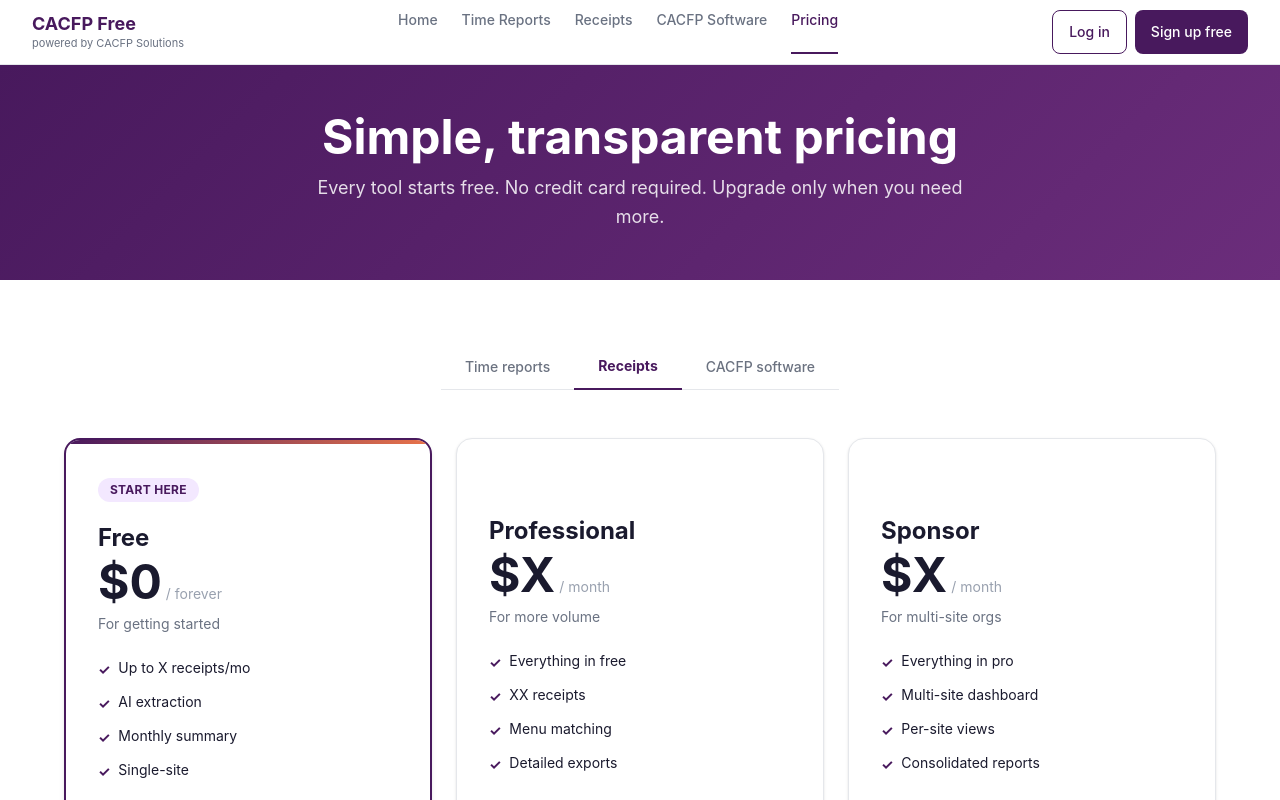
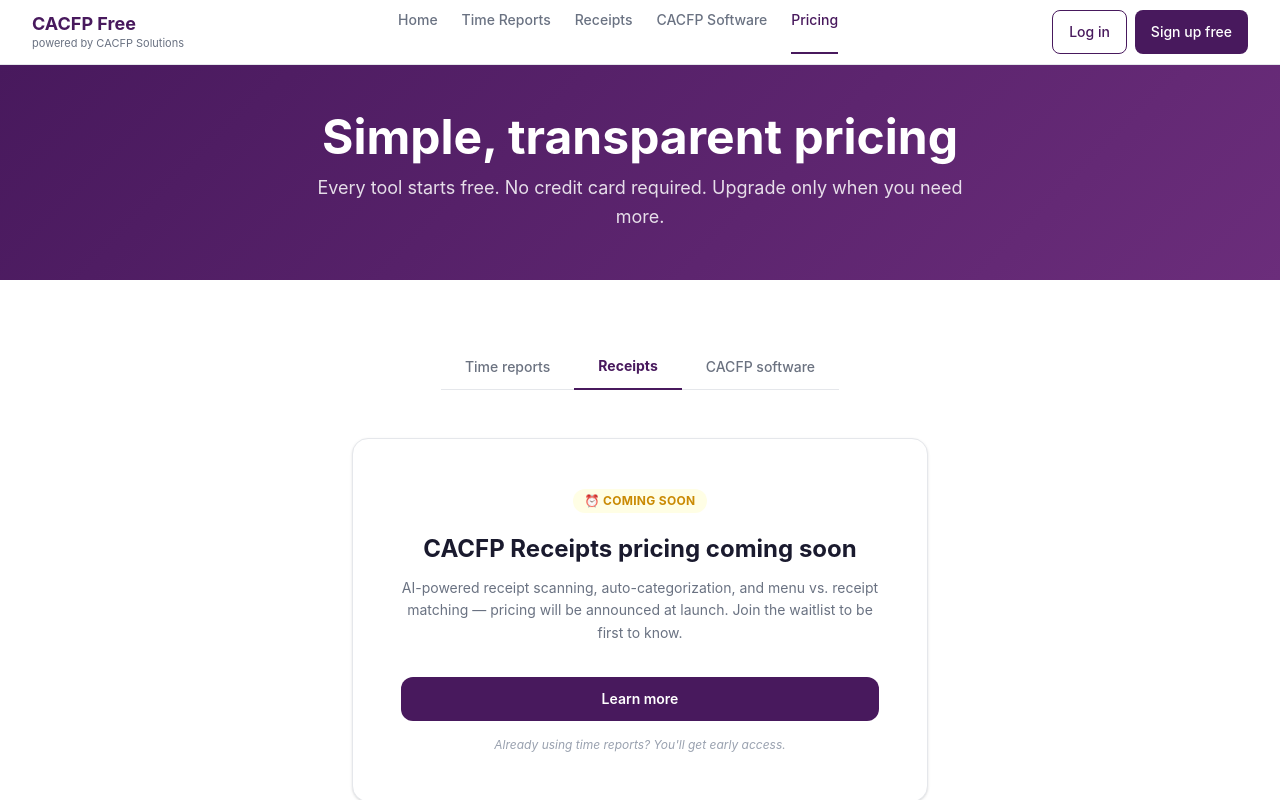
Before and after one commit to chrlsflwrs/cacfpfree-marketing, a Next.js app: page /pricing in a window 1280 px wide. Both pictures are taken after a click on the button "Receipts". Shown: the top 800 px of the page. Built offline with nearby package versions, Linux system fonts and the light colour scheme.

Commit message:
Update receipts to coming soon status. Fix contact form routing. Update pricing table.
Co-Authored-By: Claude Opus 4.8 <noreply@anthropic.com>

```diff
--- a/src/components/ContactForm.tsx
+++ b/src/components/ContactForm.tsx
@@ -11,6 +11,23 @@ type FieldErrors = {
 
 const APP_OPTIONS = ["Time Reports", "Receipts", "CACFP Software"];
 
+/*
+  EMAIL ROUTING: This form POSTs to the TDR app backend (a SEPARATE codebase),
+  not to this marketing repo. Submissions are emailed from there.
+  To change the destination address to support@cacfpfree.com, update the email
+  "to" field in the TDR repo at: src/app/api/forms/contact/route.ts
+  (the route that handles CONTACT_API_URL below). It cannot be changed here.
+*/
+
+/*
+  IMPORTANT (for Charles): The second auto-reply message ("support is only on the
+  free plan") is coming from Intercom, not from this form. To stop it:
+  Go to Intercom → Settings → Inbox → Auto messages or Rules →
+  find the rule sending that free plan message → disable or scope it
+  to exclude contact form submissions.
+*/
+
+// Routes to support@cacfpfree.com — see the TDR API route note above.
 const CONTACT_API_URL = "https://cacfp-free-tdr.vercel.app/api/forms/contact";
 
 export default function ContactForm() {
@@ -69,7 +86,7 @@ export default function ContactForm() {
       <div className="bg-green-50 border border-green-200 rounded-xl p-6 text-center">
         <p className="text-green-700 font-semibold text-lg mb-1">Message sent!</p>
         <p className="text-gray-600 text-sm">
-          Thanks! We&apos;ll get back to you shortly.
+          Thanks! We&apos;ll get back to you within 1 business day.
         </p>
       </div>
     );
--- a/src/components/PricingComparison.tsx
+++ b/src/components/PricingComparison.tsx
@@ -61,17 +61,15 @@ const sections: Section[] = [
       { feature: "Multi-site management", free: "dash", paid: "dash", sponsor: "check" },
     ],
   },
-  {
-    title: "CACFP RECEIPTS",
-    rows: [
-      { feature: "AI receipt scanning", free: "check", paid: "check", sponsor: "check" },
-      { feature: "Auto-categorization", free: "check", paid: "check", sponsor: "check" },
-      { feature: "Monthly summaries", free: "check", paid: "check", sponsor: "check" },
-      { feature: "Receipts per month", free: "Up to X", paid: "Unlimited", sponsor: "Unlimited" },
-      { feature: "Menu vs. receipt matching", free: "dash", paid: "check", sponsor: "check" },
-      { feature: "Multi-site dashboard", free: "dash", paid: "dash", sponsor: "check" },
-    ],
-  },
+];
+
+const receiptsRows = [
+  "AI receipt scanning",
+  "Auto-categorization",
+  "Monthly summaries",
+  "Receipts per month",
+  "Menu vs. receipt matching",
+  "Multi-site dashboard",
 ];
 
 const softwareRows = [
@@ -165,6 +163,47 @@ export default function PricingComparison() {
                 </Fragment>
               ))}
 
+              {/* Receipts — coming soon */}
+              <tr className="bg-[#fafafc] border-t border-b border-gray-200">
+                <td
+                  colSpan={4}
+                  className="px-4 py-3 text-xs font-bold text-[#48195d] uppercase tracking-widest"
+                  style={{
+                    position: "sticky",
+                    left: 0,
+                    background: "#fafafc",
+                    zIndex: 1,
+                  }}
+                >
+                  CACFP RECEIPTS (coming soon)
+                </td>
+              </tr>
+              {receiptsRows.map((row, i) => (
+                <tr
+                  key={row}
+                  className="border-b border-gray-100"
+                >
+                  <td
+                    className="px-4 py-4 text-[#1a1a2e]"
+                    style={{
+                      position: "sticky",
+                      left: 0,
+                      background: "white",
+                      zIndex: 1,
+                      boxShadow: "2px 0 4px rgba(0,0,0,0.06)",
+                    }}
+                  >
+                    {row}
+                  </td>
+                  <td
+                    colSpan={3}
+                    className="px-4 py-4 text-center text-gray-400 italic text-sm"
+                  >
+                    {i === 0 ? "Pricing announced at launch" : ""}
+                  </td>
+                </tr>
+              ))}
+
               {/* Software — coming soon */}
               <tr className="bg-[#fafafc] border-t border-b border-gray-200">
                 <td
--- a/src/components/PricingTabs.tsx
+++ b/src/components/PricingTabs.tsx
@@ -127,110 +127,32 @@ function TimeReportsCards() {
   );
 }
 
-function ReceiptsCards() {
-  const freeFeatures = [
-    "Up to X receipts/mo",
-    "AI extraction",
-    "Monthly summary",
-    "Single-site",
-  ];
-  const proFeatures = [
-    "Everything in free",
-    "XX receipts",
-    "Menu matching",
-    "Detailed exports",
-  ];
-  const sponsorFeatures = [
-    "Everything in pro",
-    "Multi-site dashboard",
-    "Per-site views",
-    "Consolidated reports",
-  ];
-
+function ReceiptsComingSoon() {
   return (
-    <div className="grid grid-cols-1 md:grid-cols-2 lg:grid-cols-3 gap-6">
-      {/* Free — featured */}
-      <div className="flex flex-col bg-white border-2 border-[#48195d] rounded-2xl overflow-hidden shadow-md hover:-translate-y-0.5 hover:shadow-[0_8px_24px_rgba(72,25,93,0.12)] transition-all duration-200">
-        <GradientStripe />
-        <div className="flex flex-col flex-1 p-8">
-          <div className="mb-5">
-            <span className="inline-block px-3 py-1 text-xs font-bold text-[#48195d] bg-[#f3e8ff] rounded-full uppercase tracking-wide">
-              Start here
-            </span>
-          </div>
-          <h3 className="text-2xl font-bold text-[#1a1a2e] mb-1">Free</h3>
-          <div className="flex items-baseline gap-1 mb-2">
-            <span className="text-5xl font-bold text-[#1a1a2e]">$0</span>
-            <span className="text-gray-400 text-sm">/ forever</span>
-          </div>
-          <p className="text-sm text-gray-500 mb-6">For getting started</p>
-          <ul className="flex flex-col gap-3 mb-8 flex-1">
-            {freeFeatures.map((f) => (
-              <li key={f} className="flex items-start gap-2 text-sm text-[#1a1a2e]">
-                <CheckMark />
-                {f}
-              </li>
-            ))}
-          </ul>
-          {/* TODO: Update to deployed receipts app URL when ready */}
-          <Link
-            href="/receipts"
-            className="w-full py-3 text-sm font-semibold text-center text-white bg-[#48195d] rounded-xl hover:bg-[#3a1449] transition-colors min-h-[44px] flex items-center justify-center"
-          >
-            Get started free
-          </Link>
+    <div className="flex justify-center">
+      <div className="bg-white border border-gray-200 rounded-2xl p-12 shadow-sm text-center max-w-xl w-full">
+        <div className="mb-5">
+          <span className="inline-block px-3 py-1 text-xs font-bold text-[#ca8a04] bg-[#fffee5] rounded-full uppercase tracking-wide">
+            ⏰ Coming soon
+          </span>
         </div>
-      </div>
-
-      {/* Professional */}
-      <div className="flex flex-col bg-white border border-gray-200 rounded-2xl p-8 shadow-sm hover:-translate-y-0.5 hover:shadow-[0_8px_24px_rgba(72,25,93,0.08)] transition-all duration-200">
-        <div className="mb-5 h-6" />
-        <h3 className="text-2xl font-bold text-[#1a1a2e] mb-1">Professional</h3>
-        <div className="flex items-baseline gap-1 mb-2">
-          <span className="text-5xl font-bold text-[#1a1a2e]">$X</span>
-          <span className="text-gray-400 text-sm">/ month</span>
-        </div>
-        <p className="text-sm text-gray-500 mb-6">For more volume</p>
-        <ul className="flex flex-col gap-3 mb-8 flex-1">
-          {proFeatures.map((f) => (
-            <li key={f} className="flex items-start gap-2 text-sm text-[#1a1a2e]">
-              <CheckMark />
-              {f}
-            </li>
-          ))}
-        </ul>
-        {/* TODO: Update to deployed receipts app URL when ready */}
+        <h3 className="text-2xl font-bold text-[#1a1a2e] mb-3">
+          CACFP Receipts pricing coming soon
+        </h3>
+        <p className="text-sm text-gray-500 mb-8 leading-relaxed">
+          AI-powered receipt scanning, auto-categorization, and menu vs.
+          receipt matching — pricing will be announced at launch. Join the
+          waitlist to be first to know.
+        </p>
         <Link
           href="/receipts"
-          className="w-full py-3 text-sm font-semibold text-center text-[#48195d] border border-[#48195d] rounded-xl hover:bg-[#fafafc] transition-colors min-h-[44px] flex items-center justify-center"
+          className="inline-flex items-center justify-center w-full py-3 text-sm font-semibold text-white bg-[#48195d] rounded-xl hover:bg-[#3a1449] transition-colors min-h-[44px]"
         >
-          Start free, upgrade later
+          Learn more
         </Link>
-      </div>
-
-      {/* Sponsor */}
-      <div className="flex flex-col bg-white border border-gray-200 rounded-2xl p-8 shadow-sm hover:-translate-y-0.5 hover:shadow-[0_8px_24px_rgba(72,25,93,0.08)] transition-all duration-200">
-        <div className="mb-5 h-6" />
-        <h3 className="text-2xl font-bold text-[#1a1a2e] mb-1">Sponsor</h3>
-        <div className="flex items-baseline gap-1 mb-2">
-          <span className="text-5xl font-bold text-[#1a1a2e]">$X</span>
-          <span className="text-gray-400 text-sm">/ month</span>
-        </div>
-        <p className="text-sm text-gray-500 mb-6">For multi-site orgs</p>
-        <ul className="flex flex-col gap-3 mb-8 flex-1">
-          {sponsorFeatures.map((f) => (
-            <li key={f} className="flex items-start gap-2 text-sm text-[#1a1a2e]">
-              <CheckMark />
-              {f}
-            </li>
-          ))}
-        </ul>
-        <Link
-          href="/contact"
-          className="w-full py-3 text-sm font-semibold text-center text-[#E8734A] border border-[#E8734A] rounded-xl hover:bg-orange-50 transition-colors min-h-[44px] flex items-center justify-center"
-        >
-          Contact us
-        </Link>
+        <p className="mt-4 text-xs text-gray-400 italic">
+          Already using time reports? You&apos;ll get early access.
+        </p>
       </div>
     </div>
   );
@@ -295,7 +217,7 @@ export default function PricingTabs() {
 
         {/* Cards swap on tab click */}
         {activeTab === "time-reports" && <TimeReportsCards />}
-        {activeTab === "receipts" && <ReceiptsCards />}
+        {activeTab === "receipts" && <ReceiptsComingSoon />}
         {activeTab === "software" && <SoftwareComingSoon />}
       </div>
     </section>
--- a/src/components/ProductCards.tsx
+++ b/src/components/ProductCards.tsx
@@ -41,7 +41,7 @@ const products: Product[] = [
     featured: true,
   },
   {
-    badge: { label: "New", bg: "bg-blue-100", text: "text-blue-700" },
+    badge: { label: "Coming soon", bg: "bg-amber-100", text: "text-amber-700" },
     icon: "🧾",
     name: "CACFP Receipts",
     description:
@@ -52,11 +52,10 @@ const products: Product[] = [
       "Menu vs. receipt matching",
       "Monthly export reports",
     ],
-    cta: "Start free →",
-    // TODO: Update to deployed receipts app URL when ready
+    cta: "Learn more",
     ctaHref: "/receipts",
     ctaExternal: false,
-    ctaVariant: "solid",
+    ctaVariant: "outline",
     priceNote: "Free tier available · Paid from $X/mo",
     featured: false,
   },
--- a/src/components/SoftwareAvailableNow.tsx
+++ b/src/components/SoftwareAvailableNow.tsx
@@ -47,7 +47,7 @@ export default function SoftwareAvailableNow() {
               href="/receipts"
               className="text-sm font-semibold text-[#E8734A] hover:underline"
             >
-              Start free now →
+              Learn more →
             </Link>
           </div>
         </div>
```
